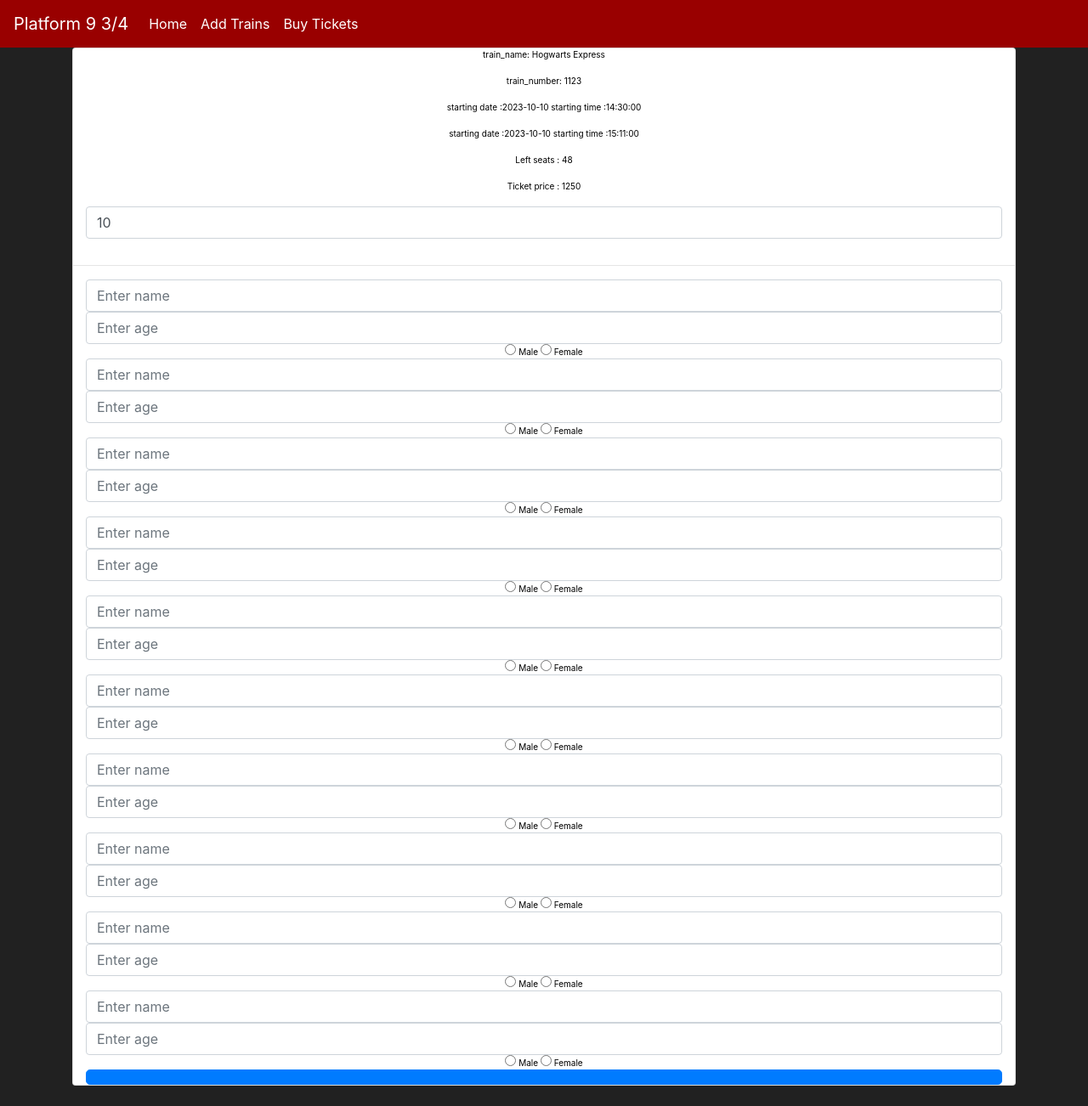
After one commit to Gautam7702/railway-reservation-system-flask, a Flask app: template railway/templates/book_tickets.html in a window 1280 px wide. The commit adds this page. Shown: the whole page at 85% size. Run offline with Flask 2, Linux system fonts and the light colour scheme; data comes from the database, SQL or seed files in the repository; both versions use the stored data as it was after the commit; tables that the repository leaves empty hold one stand-in row (values such as "Sample post"); the template is opened without the code that fills it: values that come from a table or form of the project are taken from there, most other values are stand-ins (such as "Sample title", 1, 10 or a date in 2020); some libraries are stand-ins or nearby versions.

Commit message:
Front-end for booking tickets is ready. Forms for booking ticket is coded.

```diff
--- a/railway/templates/base.html
+++ b/railway/templates/base.html
@@ -59,4 +59,6 @@
       color: white;
       }
    </style>
+    {% block script %}
+    {% endblock%}
 </html>
--- /dev/null
+++ b/railway/templates/book_tickets.html
@@ -0,0 +1,46 @@
+{% extends 'base.html' %}
+{% block title%}
+Home Page
+{% endblock %}
+{% block content %}
+<div class ="container">
+    <div class ="card mb-4 box-shadow text-center" style ="font-size: 10px; color: black;">
+        <p>train_name: {{train.train_name}} </p>
+        <p>train_number: {{train.train_number}} </p>
+        <p>starting date :{{train.starting_date}} starting time :{{train.starting_time}}   </p>
+        <p>starting date :{{train.ending_date}} starting time :{{train.ending_time}}   </p>
+        <p>Left seats : {{train.left_seats}} </p>
+        <p>Ticket price : {{train.ticket_price}}</p>
+        <div class = "container">
+            <form method = "GET">
+                <input type = "number" max="{train.left_seats}" min = 1 placeholder="Enter number of seats to book" name = "seats_to_book" class ="form-control" value = {{seats_to_book}}>
+            </form>
+        </div>
+        <br>
+        <hr>
+        <div class ="container">
+            <form method="POST" id = "passenger_data">
+                <input id="csrf_token" name="csrf_token" type="hidden" value="Ijg2MWJiMjAwMzQ2M2FlNmJlYjkzMmMyMmNmYTIyNWEwNmE3NjQwNzci.Y7FEoA.lUfeUsYShZwtjehvndykJVtq6Hs">
+            {% for i in range(seats_to_book) %}
+                <input type = "text" placeholder="Enter name" class = "form-control" name = "name_{{i}}" id = "name_{{i}}" value>
+                <input type = "number" placeholder="Enter age" class ="form-control" name = "age_{{i}}" min = 0 max = 130>
+                <input type="radio" name="gender_{{i}}" value="male"> Male
+                <input type="radio" name="gender_{{i}}" value="female"> Female
+            {% endfor %}
+            <button type = "button" value="Book Tickets" class = "btn btn-lg btn-block btn-primary" data-toggle="modal" data-target="#buy-ticket">
+            </button>
+            </form>
+            {% include 'includes/buy_ticket_modal.html' %}
+
+        </div>
+    </div>
+</div>
+{% endblock %}
+{% block script %}
+<script>
+    var form = document.getElementById("passenger_data");
+    document.getElementById("confirm_ticket").addEventListener("click", function () {
+      form.submit();
+    });
+</script>
+{% endblock %}
--- /dev/null
+++ b/railway/templates/includes/buy_ticket_modal.html
@@ -0,0 +1,37 @@
+<style>
+    .modal-content {
+      background-color: #212121;
+      color: white;
+    }
+  </style>
+
+  <!-- Selling Confirm -->
+  <div class="modal fade" id="buy-ticket" tabindex="-1" aria-labelledby="exampleModalLabel" aria-hidden="true">
+    <div class="modal-dialog">
+      <div class="modal-content">
+        <div class="modal-header">
+          <h5 class="modal-title" id="ModalLabel">
+            <!-- -->
+            {{ train.train_name }}
+          </h5>
+          <button type="button" class="close"
+                  data-dismiss="modal" aria-label="Close">
+            <span aria-hidden="true">&times;</span>
+          </button>
+        </div>
+        <div class="modal-body">
+            <h4 class="text-center">
+              Are you sure you want to buy {{seats_to_book}} tickets for {{seats_to_book*train.ticket_price}} ?
+            </h4>
+            <br>
+        </div>
+        <div class="modal-footer">
+          <button type="button" class="btn btn-secondary"
+                  >Close
+          </button>
+          <button type="button" class="btn btn-secondary" id ="confirm_ticket">Confirm
+          </button>
+        </div>
+      </div>
+    </div>
+  </div>
```
Also changed, not shown: railway/models.py (+10 -1 lines), railway/routes.py (+20 -1 lines), railway/railway.db.
